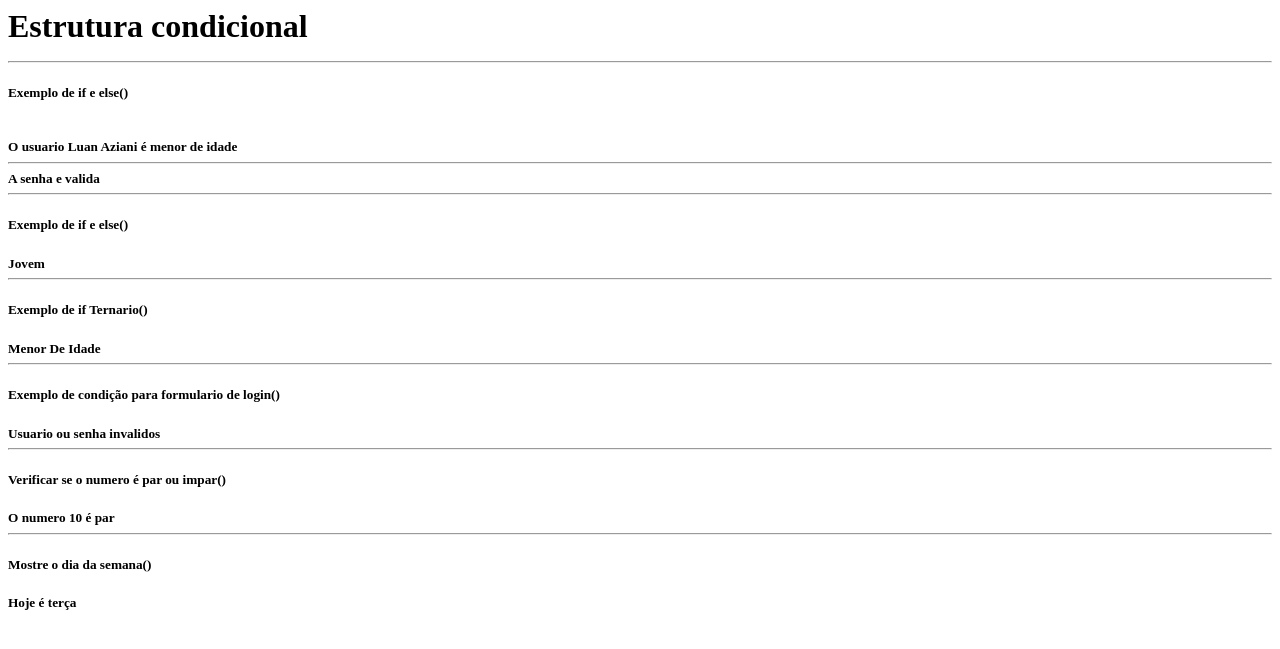
After one commit to LuanCavicchioli/UC13-ProgramacaoWEB, a PHP site: page /estrutura-condicional.php in a window 1280 px wide. The commit adds this page. Shown: the top 649 px of the page. Run offline with PHP 8.4, Linux system fonts and the light colour scheme.

Commit message:
Estrutura Condicional Atividade

```diff
--- /dev/null
+++ b/estrutura-condicional.php
@@ -0,0 +1,101 @@
+<?php
+
+$nome  = "Luan Aziani";
+$email = "azianiluan77@gmail.com";
+$senha = "12345678";
+$idade = 16;
+
+echo "<h1>Estrutura condicional";
+echo "<hr>";
+
+echo "<h5>Exemplo de if e else()<h5>";
+echo "<br>";
+
+//Exemplo de IF e ELSE
+if($idade >= 18){
+    echo "O usuario $nome é maior de idade";
+}
+else{
+    echo "O usuario $nome é menor de idade";
+}
+
+echo "<hr>";
+
+if($senha == "12345678"){
+    echo "A senha e valida";
+}
+else{
+    echo "A senha e invalida";
+}
+
+///////////////////////////////////
+echo "<hr>";
+echo "<h5>Exemplo de if e else()<h5>";
+
+if($idade <= 18){
+    echo "Jovem";
+}else if($idade <= 21){
+    echo "Adulto";
+}else{
+    echo "Velho";
+}
+//////////////////////////////////
+echo "<hr>";
+echo "<h5>Exemplo de if Ternario()<h5>";
+
+//Verificação de uma forma mais simples
+echo($idade >= 18)?"Maior De Idade":"Menor De Idade";
+
+
+echo "<hr>";
+echo "<h5>Exemplo de condição para formulario de login()<h5>";
+
+
+//Verificação de email e senha
+if($email =="luan@gmail.com"&& $senha == "1234567"){
+    echo "Usuario Autenticado";
+}
+else{
+    echo "Usuario ou senha invalidos";
+}
+
+
+echo "<hr>";
+echo "<h5>Verificar se o numero é par ou impar()<h5>";
+
+$numero = 10;
+    if($numero % 2 == 0){
+        echo "O numero $numero é par";
+    }
+    else{
+        echo "O numero $numero é impar";
+    }
+
+    echo "<hr>";
+    echo "<h5>Mostre o dia da semana()<h5>";
+
+    //0 domingo, 1 segunda, 2 terça
+
+    $diaSemana = date('w');
+
+
+    if($diaSemana ==0  ){
+        echo "Hoje é domingo";
+    }
+    else if($diaSemana == 1){
+        echo "Hoje é segunda";
+    }
+    else if($diaSemana ==2){
+        echo "Hoje é terça";
+    }
+    else if($diaSemana ==3){
+        echo "Hoje é quarta";
+    }
+    else if($diaSemana ==4){
+        echo "Hoje é quinta";
+    }
+    else if($diaSemana ==5){
+        echo "Hoje é sexta";
+    }
+
+?>
--- a/variaveis.php
+++ b/variaveis.php
@@ -35,5 +35,6 @@ echo "<hr>";
 
 echo empty($nomeCompleto)?'True':'False';
 //empty serve para verificar se nãos foi preenchido ou esta vazio
+echo "<hr>";
 
 ?>
```
